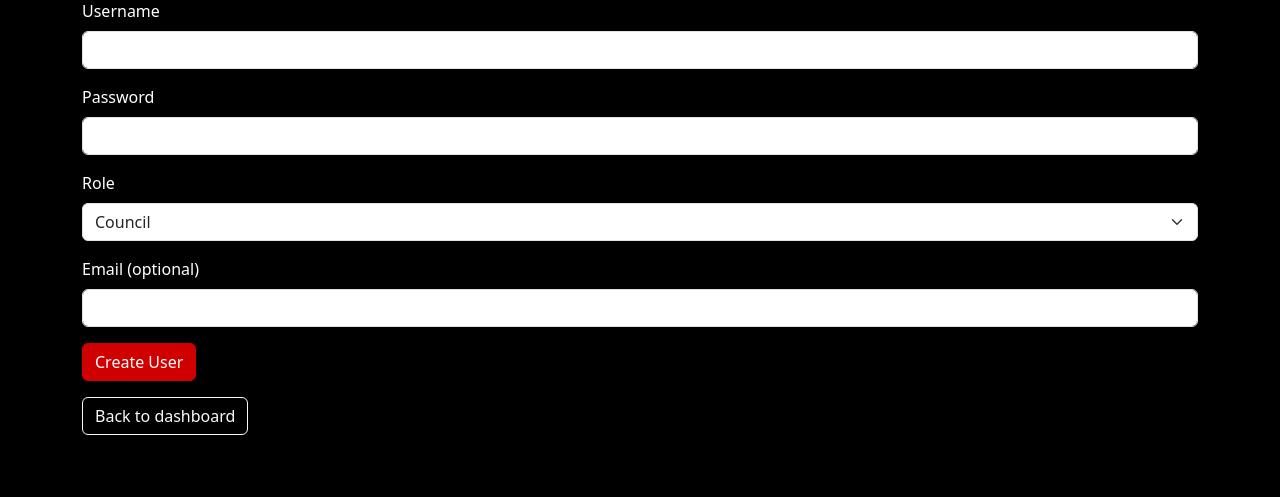
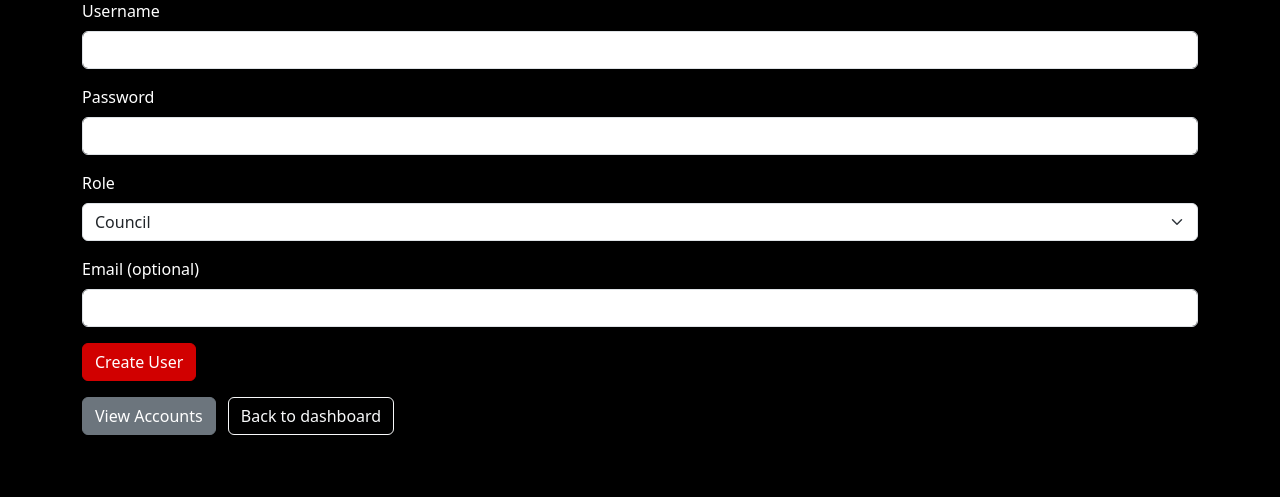
Before and after one commit to niall-h3/kd3781_, a Flask app: page /add_user in a window 1280 px wide. Shown: the part 127-624 px from the top of the page. Run offline with Flask 3, Linux system fonts and the light colour scheme; a user stored in the database is signed in; data comes from the database, SQL or seed files in the repository.

Commit message:
Update add_user.html

```diff
--- a/templates/add_user.html
+++ b/templates/add_user.html
@@ -23,5 +23,8 @@
     </div>
     <button type="submit" class="btn btn-kingdom">Create User</button>
   </form>
-  <a href="{{ url_for('dashboard') }}" class="btn btn-outline-light mt-3">Back to dashboard</a>
+  <div class="mt-3">
+    <a href="{{ url_for('view_accounts') }}" class="btn btn-secondary me-2">View Accounts</a>
+    <a href="{{ url_for('dashboard') }}" class="btn btn-outline-light">Back to dashboard</a>
+  </div>
 {% endblock %}
```
